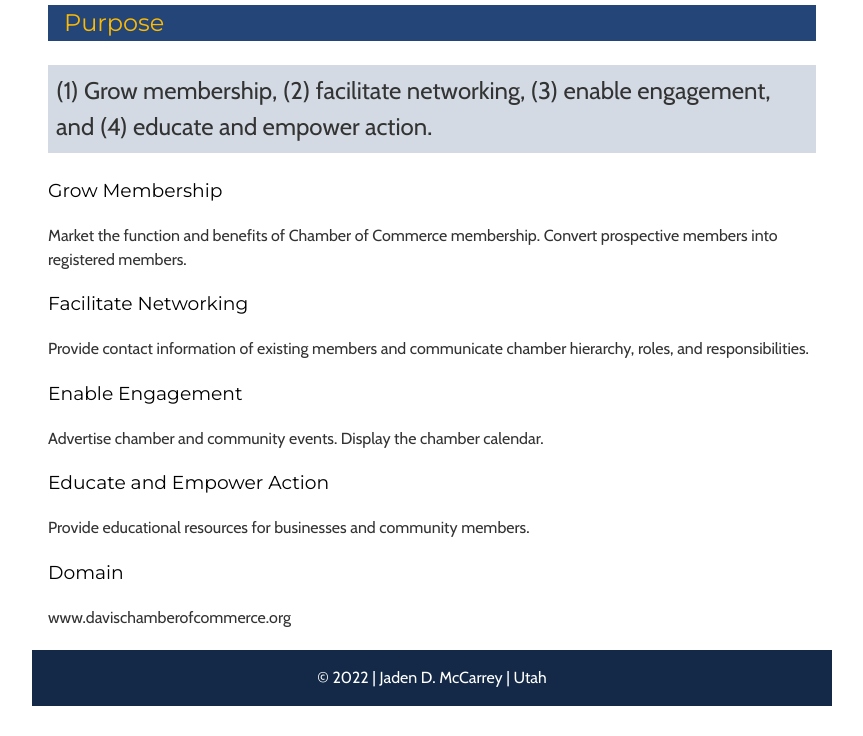
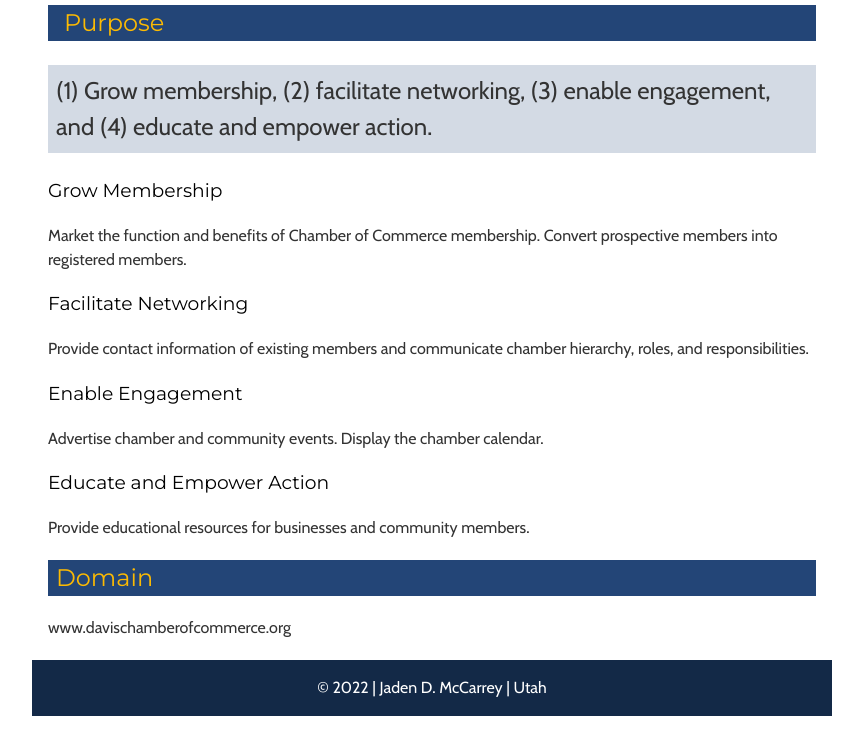
Before and after one commit to jadenmcc/wdd230, a plain HTML site: page lesson3/index.html in a window 1280 px wide. Shown: the part 281-1017 px from the top of the page, without its empty margins (208-1071 px from the left). Drawn offline with nearby package versions, Linux system fonts and the light colour scheme.

Commit message:
Sub-heading on home page.

```diff
--- a/lesson3/index.html
+++ b/lesson3/index.html
@@ -45,7 +45,7 @@
             <h3>Educate and Empower Action</h3>
             <p>Provide educational resources for businesses and community members.</p>
 
-            <h3>Domain</h3>
+            <h2>Domain</h2>
             <p>www.davischamberofcommerce.org</p>
         </div>
     </main>
```
